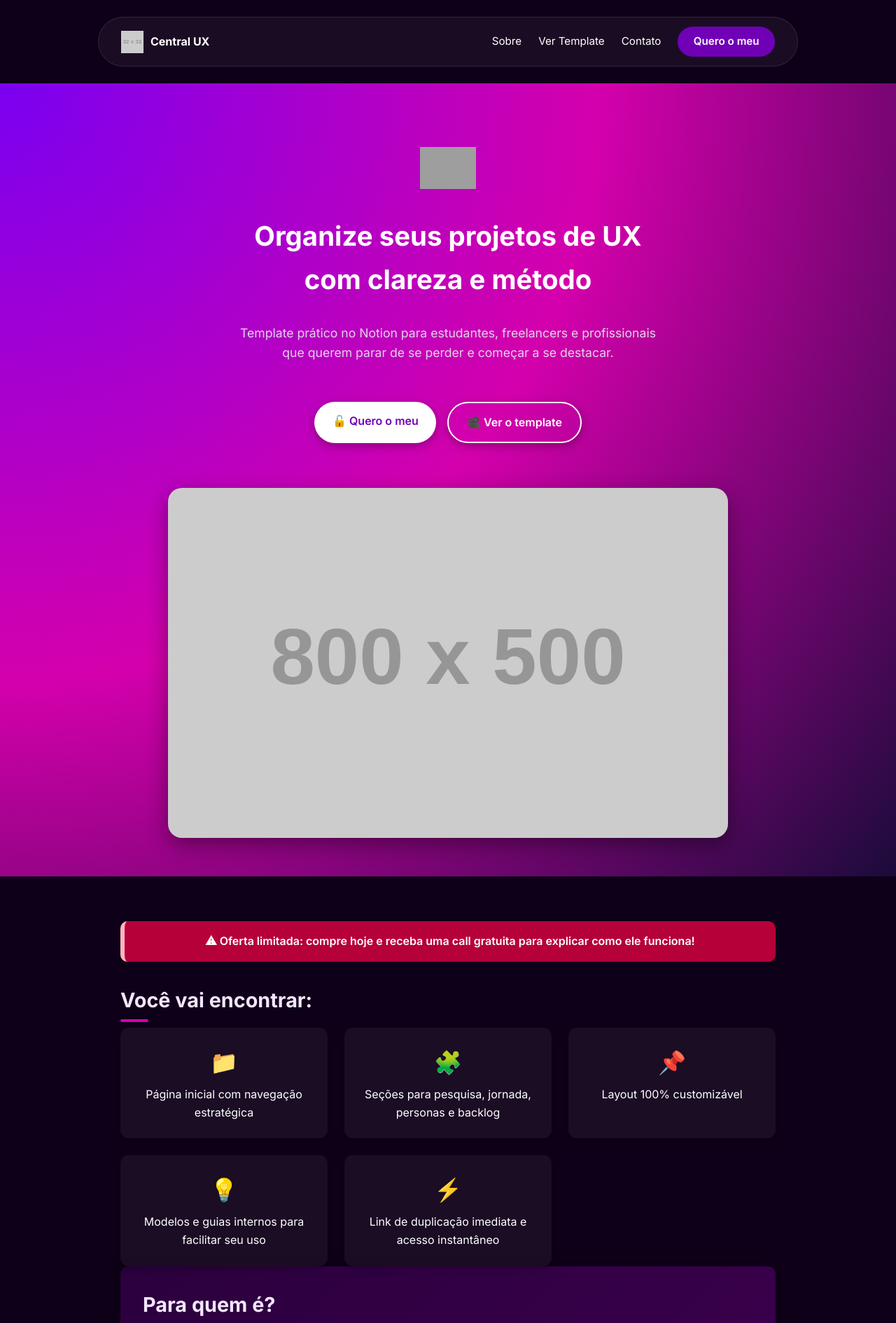
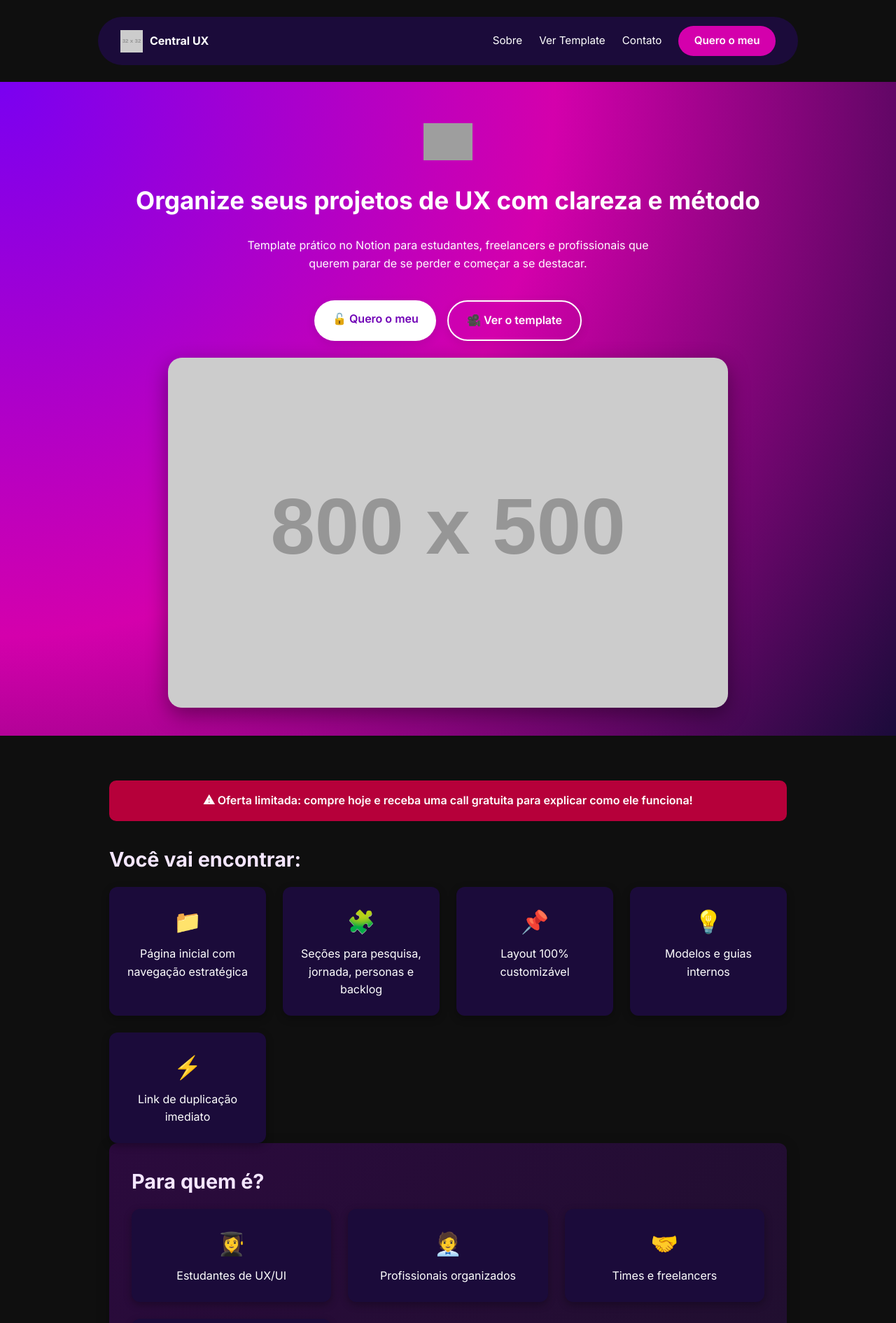
Before and after one commit to whysoliv6/central-ux-site, a plain HTML site: page index.html in a window 1280 px wide. Shown: the top 1890 px of the page at 70% size. Drawn offline with Linux system fonts and the light colour scheme; grey boxes are pictures that could not be loaded; placeholder pictures from the web are drawn by us.

Commit message:
Update index.html

```diff
--- a/index.html
+++ b/index.html
@@ -4,31 +4,27 @@
   <meta charset="UTF-8" />
   <meta name="viewport" content="width=device-width, initial-scale=1.0" />
   <meta name="description" content="Central UX: o template definitivo para designers, freelancers e times organizarem seus projetos de UX com clareza e método.">
-  <title>Central UX | Template Notion para UX Designers</title>
+  <title>Central UX | Organize seus Projetos de UX Agora</title>
   <link href="https://fonts.googleapis.com/css2?family=Inter:wght@400;600;700&display=swap" rel="stylesheet" />
   <style>
-    * {
-      margin: 0;
-      padding: 0;
-      box-sizing: border-box;
-      scroll-behavior: smooth;
-    }
+    * { margin: 0; padding: 0; box-sizing: border-box; scroll-behavior: smooth; }
     body {
       font-family: 'Inter', sans-serif;
-      background: #0e0018;
-      color: #ffffff;
+      background: #0f0f0f;
+      color: #fff;
       line-height: 1.6;
     }
     nav {
-      background: rgba(255, 255, 255, 0.05);
-      border: 1px solid rgba(255, 255, 255, 0.1);
+      background: #1b0b3a;
       border-radius: 999px;
       padding: 0.8rem 2rem;
       margin: 1.5rem auto;
       max-width: 1000px;
       display: flex;
+      flex-wrap: wrap;
+      justify-content: space-between;
       align-items: center;
-      justify-content: space-between;
+      gap: 1rem;
     }
     nav a {
       text-decoration: none;
@@ -36,7 +32,7 @@
       font-size: 0.95rem;
     }
     nav a.cta {
-      background: #7000b6;
+      background: #d400ac;
       color: #fff;
       padding: 0.6rem 1.4rem;
       border-radius: 50px;
@@ -44,35 +40,37 @@
     }
     header {
       text-align: center;
-      padding: 6rem 2rem 3rem;
+      padding: 4rem 1rem 2rem;
       background: radial-gradient(circle at top left, #7a00f1, #d400ac, #1b0b3a);
     }
     .hero {
       display: flex;
       flex-direction: column;
       align-items: center;
-      gap: 2rem;
+      gap: 1.5rem;
+      max-width: 1100px;
+      margin: auto;
     }
     .hero img.logo {
-      width: 80px;
+      width: 70px;
       animation: float 4s ease-in-out infinite;
     }
     .hero h1 {
-      font-size: 2.4rem;
+      font-size: 2.2rem;
       font-weight: 700;
-      max-width: 600px;
+      text-align: center;
     }
     .hero p {
-      font-size: 1.1rem;
+      font-size: 1rem;
       max-width: 600px;
-      color: #e0d4e8;
+      text-align: center;
     }
     .cta-buttons {
       display: flex;
+      flex-wrap: wrap;
       justify-content: center;
       gap: 1rem;
-      flex-wrap: wrap;
-      margin-top: 1.5rem;
+      margin-top: 1rem;
     }
     .cta-buttons a {
       padding: 0.9rem 1.6rem;
@@ -81,10 +79,10 @@
       text-decoration: none;
       font-size: 1rem;
       transition: all 0.3s ease;
-      box-shadow: 0 4px 14px rgba(0, 0, 0, 0.3);
+      box-shadow: 0 4px 14px rgba(0, 0, 0, 0.1);
     }
     .cta-buttons a.primary {
-      background: #ffffff;
+      background: #fff;
       color: #7000b6;
     }
     .cta-buttons a.primary:hover {
@@ -100,53 +98,32 @@
       background: rgba(255,255,255,0.1);
       transform: translateY(-4px);
     }
-    .mockup {
-      margin-top: 2rem;
-      perspective: 1000px;
-    }
     .mockup img {
       max-width: 100%;
       border-radius: 20px;
       box-shadow: 0 10px 30px rgba(0, 0, 0, 0.4);
-      transition: transform 0.3s ease;
-    }
-    .mockup img:hover {
-      transform: rotateY(6deg) rotateX(6deg) scale(1.02);
     }
     .container {
       max-width: 1000px;
       margin: auto;
-      padding: 2rem;
+      padding: 2rem 1rem;
     }
     h2 {
       font-size: 1.8rem;
       color: #f4e6ff;
       margin-bottom: 1rem;
-      position: relative;
-    }
-    h2::after {
-      content: '';
-      width: 40px;
-      height: 4px;
-      background: #d400ac;
-      position: absolute;
-      left: 0;
-      bottom: -8px;
-      border-radius: 2px;
     }
     .cards {
       display: grid;
       grid-template-columns: repeat(auto-fit, minmax(220px, 1fr));
       gap: 1.5rem;
-      margin-top: 1rem;
     }
     .card {
-      background: rgba(255,255,255,0.05);
+      background: #1b0b3a;
       padding: 1.5rem;
       border-radius: 12px;
-      box-shadow: 0 4px 12px rgba(0,0,0,0.2);
       text-align: center;
-      color: #fff;
+      box-shadow: 0 4px 12px rgba(0,0,0,0.3);
     }
     .card span {
       font-size: 2rem;
@@ -157,26 +134,24 @@
       background: #b6003a;
       color: #fff;
       padding: 1rem;
-      border-left: 6px solid #ffb6c1;
       font-weight: 600;
       text-align: center;
       border-radius: 10px;
       margin: 2rem 0;
     }
     .highlight {
-      background: linear-gradient(135deg, #2b003d, #3d004f);
+      background: linear-gradient(135deg, #2b0a3d, #1f0f2e);
       padding: 2rem;
       border-radius: 12px;
-      box-shadow: 0 4px 20px rgba(0,0,0,0.3);
+      box-shadow: 0 4px 20px rgba(0,0,0,0.2);
     }
     .testimonials {
-      font-style: italic;
-      background: #2b003d;
+      background: #1b0b3a;
       border-left: 4px solid #7000b6;
-      color: #ddd;
       padding: 1rem;
       border-radius: 10px;
       margin: 2rem 0;
+      font-style: italic;
     }
     video {
       border-radius: 12px;
@@ -184,7 +159,7 @@
       margin-top: 1rem;
     }
     footer {
-      background: #0f0f0f;
+      background: #000;
       color: #ccc;
       padding: 3rem 2rem;
       display: flex;
@@ -200,20 +175,36 @@
     footer a:hover {
       text-decoration: underline;
     }
+    .bottom {
+      text-align: center;
+      width: 100%;
+      margin-top: 2rem;
+      font-size: 0.85rem;
+      color: #777;
+    }
     @keyframes float {
       0% { transform: translateY(0); }
       50% { transform: translateY(-10px); }
       100% { transform: translateY(0); }
+    }
+    @media (max-width: 768px) {
+      nav {
+        flex-direction: column;
+        align-items: flex-start;
+      }
+      .hero h1 { font-size: 1.8rem; }
+      .hero p { font-size: 0.95rem; }
+      .cta-buttons { flex-direction: column; align-items: center; }
     }
   </style>
 </head>
 <body>
   <nav>
     <div style="display: flex; align-items: center; gap: 10px;">
-      <img src="https://via.placeholder.com/32" alt="Logo Central UX" />
-      <strong style="font-size: 1rem; color: #fff">Central UX</strong>
+      <img src="https://via.placeholder.com/32" alt="Logo Central UX">
+      <strong style="font-size: 1rem; color: #fff;">Central UX</strong>
     </div>
-    <div style="display: flex; align-items: center; gap: 1.5rem;">
+    <div style="display: flex; align-items: center; gap: 1.5rem; flex-wrap: wrap;">
       <a href="#sobre">Sobre</a>
       <a href="#video">Ver Template</a>
       <a href="#contato">Contato</a>
@@ -223,7 +214,7 @@
 
   <header>
     <div class="hero">
-      <img src="https://upload.wikimedia.org/wikipedia/commons/4/45/Notion_app_logo.png" alt="Ícone Notion" class="logo" />
+      <img src="https://upload.wikimedia.org/wikipedia/commons/4/45/Notion_app_logo.png" alt="Notion Logo" class="logo">
       <h1>Organize seus projetos de UX com clareza e método</h1>
       <p>Template prático no Notion para estudantes, freelancers e profissionais que querem parar de se perder e começar a se destacar.</p>
       <div class="cta-buttons">
@@ -231,7 +222,7 @@
         <a href="#video" class="secondary">🎥 Ver o template</a>
       </div>
       <div class="mockup">
-        <img src="https://via.placeholder.com/800x500.png?text=Mockup+do+Template" alt="Mockup do Central UX" />
+        <img src="https://via.placeholder.com/800x500.png?text=Mockup+do+Template" alt="Mockup do Central UX">
       </div>
     </div>
   </header>
@@ -245,8 +236,8 @@
         <div class="card"><span>📁</span>Página inicial com navegação estratégica</div>
         <div class="card"><span>🧩</span>Seções para pesquisa, jornada, personas e backlog</div>
         <div class="card"><span>📌</span>Layout 100% customizável</div>
-        <div class="card"><span>💡</span>Modelos e guias internos para facilitar seu uso</div>
-        <div class="card"><span>⚡</span>Link de duplicação imediata e acesso instantâneo</div>
+        <div class="card"><span>💡</span>Modelos e guias internos</div>
+        <div class="card"><span>⚡</span>Link de duplicação imediato</div>
       </div>
     </section>
 
@@ -254,7 +245,7 @@
       <h2>Para quem é?</h2>
       <div class="cards">
         <div class="card"><span>👩‍🎓</span>Estudantes de UX/UI</div>
-        <div class="card"><span>🧑‍💼</span>Profissionais que querem se organizar</div>
+        <div class="card"><span>🧑‍💼</span>Profissionais organizados</div>
         <div class="card"><span>🤝</span>Times e freelancers</div>
         <div class="card"><span>🚀</span>Criadores de produtos</div>
       </div>
@@ -263,7 +254,7 @@
     <section>
       <h2>Depoimentos 💬</h2>
       <div class="testimonials">
-        “Finalmente encontrei uma forma de organizar meus projetos sem surtar. Obrigada, Vitoria!” – Kauan Alves, estudante de UX e Designer.
+        “Finalmente encontrei uma forma de organizar meus projetos sem surtar. Obrigada, Vitoria!” – Kauan Alves
       </div>
     </section>
 
@@ -271,7 +262,7 @@
       <h2>Veja o template em ação 🎥</h2>
       <p>Confira o vídeo com uma prévia de tudo que você vai receber:</p>
       <video controls>
-        <source src="Gravacao-de-Tela-2025-06-22-212845.mp4" type="video/mp4">
+        <source src="Gravação%20de%20Tela%202025-06-22%20212845.mp4" type="video/mp4">
         Seu navegador não suporta o vídeo.
       </video>
     </section>
@@ -284,7 +275,7 @@
 
   <footer>
     <div class="brand">
-      <img src="https://via.placeholder.com/120x30?text=Central+UX" alt="Central UX" />
+      <img src="https://via.placeholder.com/120x30?text=Central+UX" alt="Central UX">
       <p>Design para quem quer começar com o pé direito. Simples, prático e humano.</p>
     </div>
     <div class="links">
@@ -298,7 +289,6 @@
         <strong>Suporte</strong>
         <a href="mailto:centralux0@gmail.com">Email</a>
         <a href="https://www.instagram.com/central_ux/">Instagram</a>
-        <a href="#">Twitter</a>
       </div>
       <div>
         <strong>Legal</strong>
```
